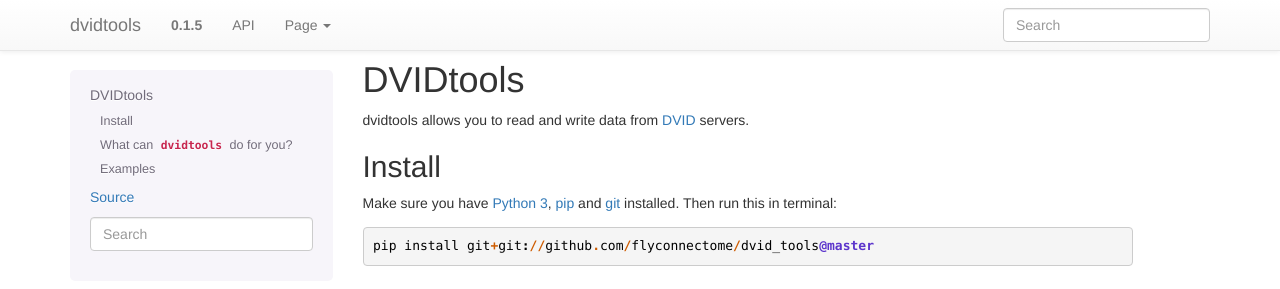
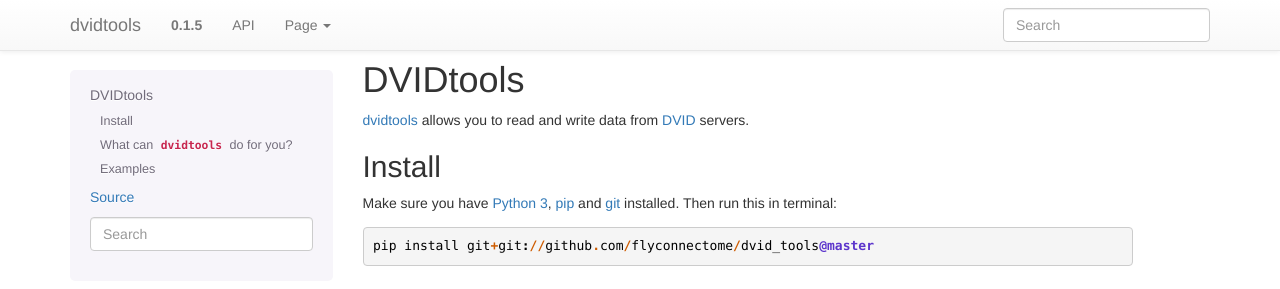
Before and after one commit to flyconnectome/dvid_tools, a Sphinx documentation site: the page built from docs/index.rst, in a window 1280 px wide and 900 px high. Shown: the top 289 px of the window. Built offline with Sphinx 7.4.7, drawn with Linux system fonts in a browser that asks for light colours; part of the change alters nothing that is shown.

```diff
--- a/docs/index.rst
+++ b/docs/index.rst
@@ -1,7 +1,8 @@
 DVIDtools
 =========
 
-dvidtools allows you to read and write data from `DVID <https://github.com/janelia-flyem/dvid>`_ servers.
+`dvidtools <https://github.com/flyconnectome/dvid_tools>`_ allows you to read
+and write data from `DVID <https://github.com/janelia-flyem/dvid>`_ servers.
 
 Install
 -------
```
